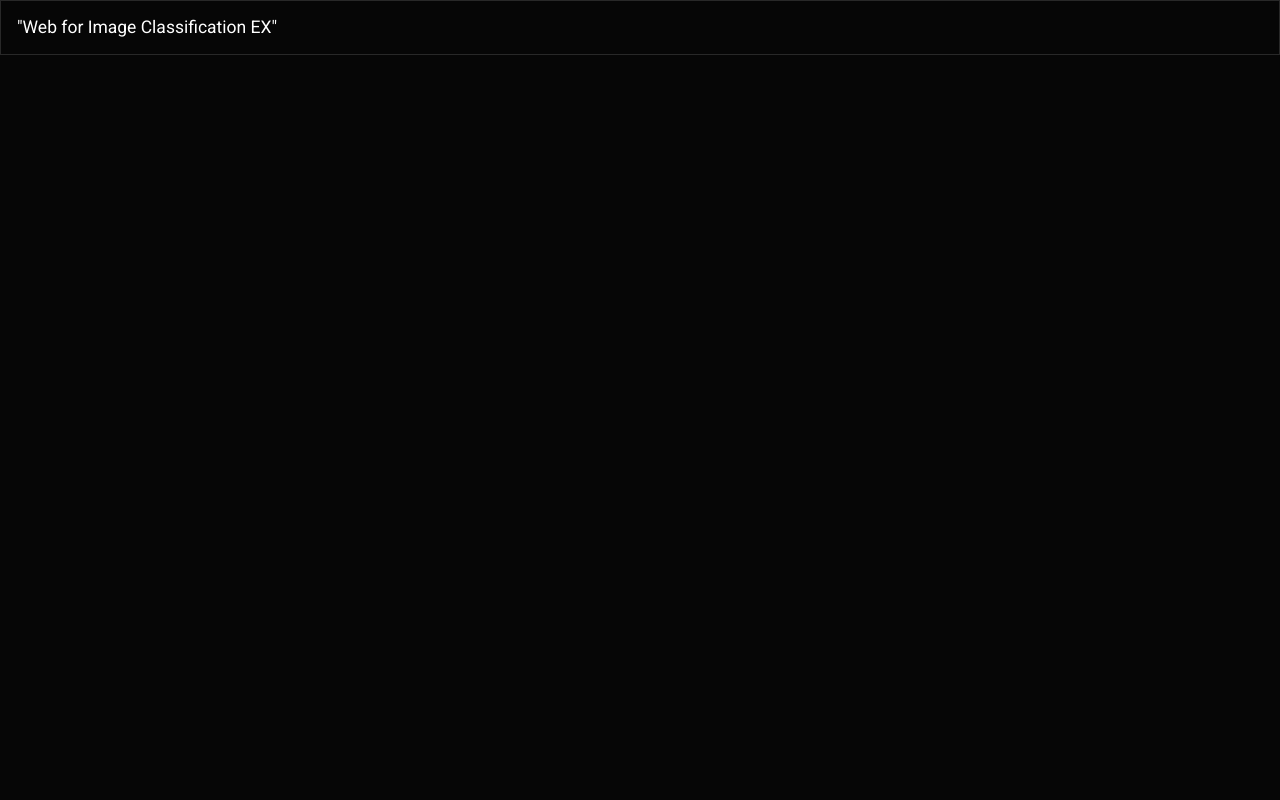
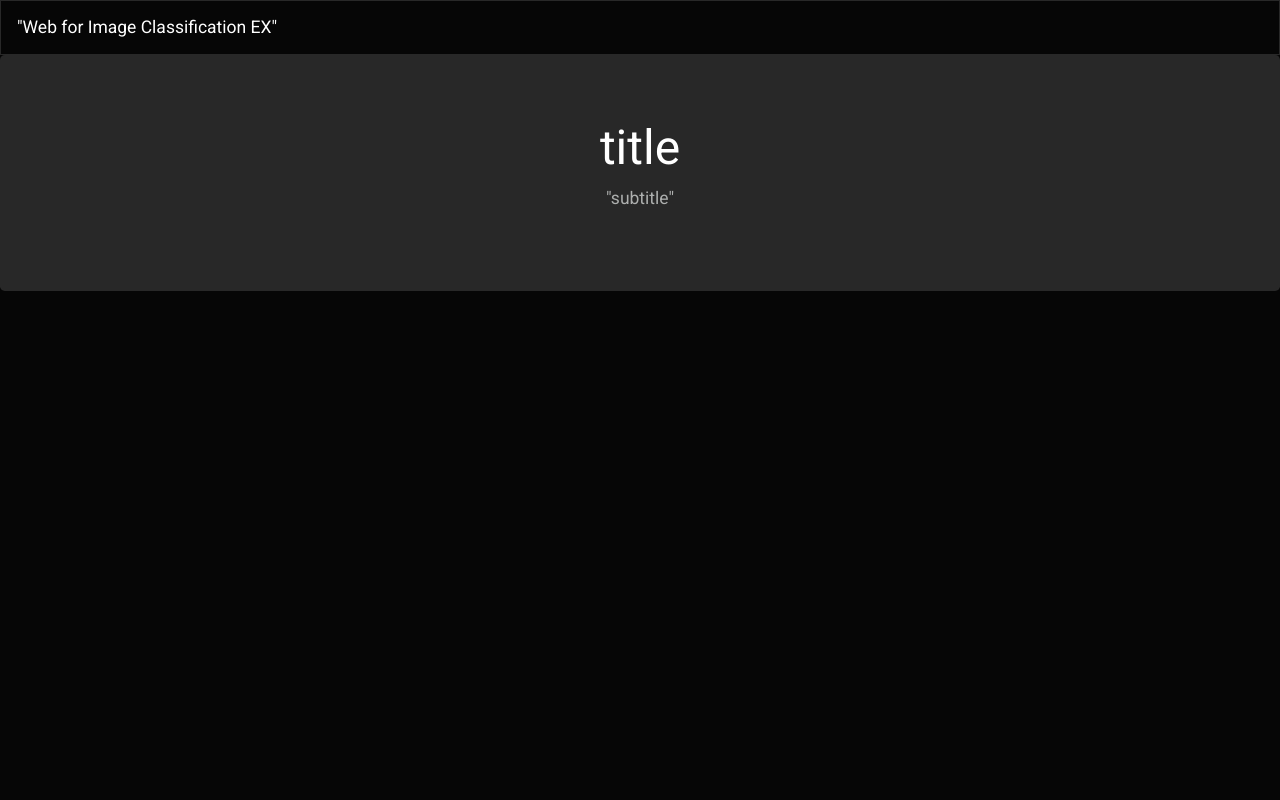
Before and after one commit to DCUSnSLab/Image-Labeling-Project, a PHP site: page / in a window 1280 px wide. Run offline with PHP 8.4, Linux system fonts and the light colour scheme; some libraries are stand-ins or nearby versions.

Commit message:
web test

```diff
--- a/webEngine/index.php
+++ b/webEngine/index.php
@@ -14,12 +14,33 @@
 <html lang="kr">
     <head>
         <meta charset-"utf-8">
+        <style>
+            .display-5{
+                font-size:3rem;
+                font-weight:300;
+                line-height:1.2
+            }
+        </style>
     </head>
-    <body class="page-bootswatch">
+    <body class="main">
         <nav class="navbar navbar-expand-lg navbar-dark bg-dark">
             <a class="navbar-brand" href="/?theme=2">
                 "Web for Image Classification EX"
             </a>
         </nav>
+        <div class="jumbotron text-center">
+            <h1 class="display-5"> title </h1>
+            <p class="lead">
+                "subtitle"
+            </p>
+        </div>
+        <div class="container">
+            <div class="row">
+                <div class="col-12 col-md-9">
+                </div>
+                <div class="col-12 col-md-3">
+                </div>
+            </div>
+        </div>
     </body>
 </html>
```
